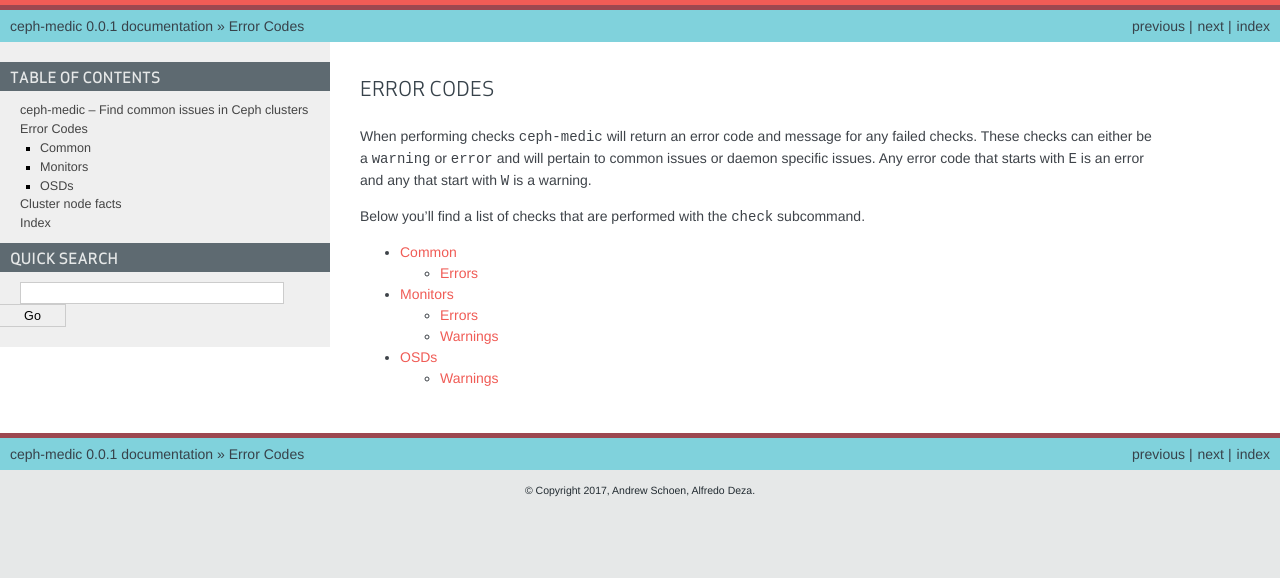
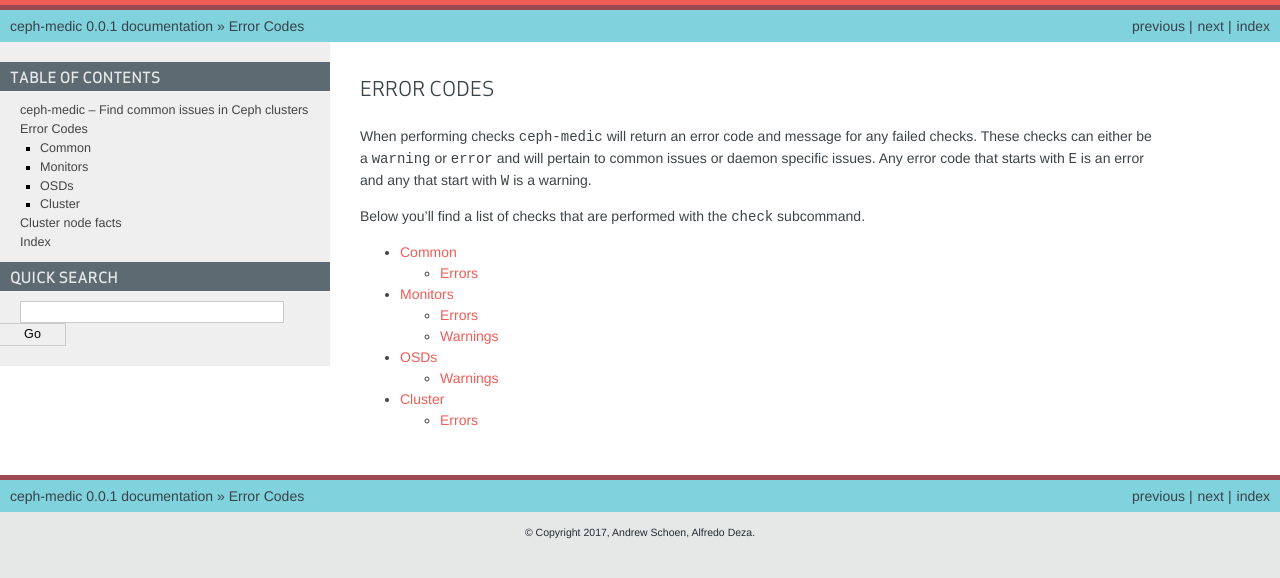
Before and after one commit to ceph/ceph-medic, a Sphinx documentation site: the page built from docs/source/codes.rst, in a window 1280 px wide. Shown: the top 578 px of the page. Built offline with Sphinx 7.4.7, drawn with Linux system fonts in a browser that asks for light colours.

Commit message:
docs: include the new cluster docs to the toc tree
Signed-off-by: Alfredo Deza <adeza@redhat.com>

```diff
--- a/docs/source/codes.rst
+++ b/docs/source/codes.rst
@@ -15,3 +15,4 @@ Below you'll find a list of checks that are performed with the ``check`` subcomm
    codes/common.rst
    codes/mons.rst
    codes/osds.rst
+   codes/cluster.rst
```
